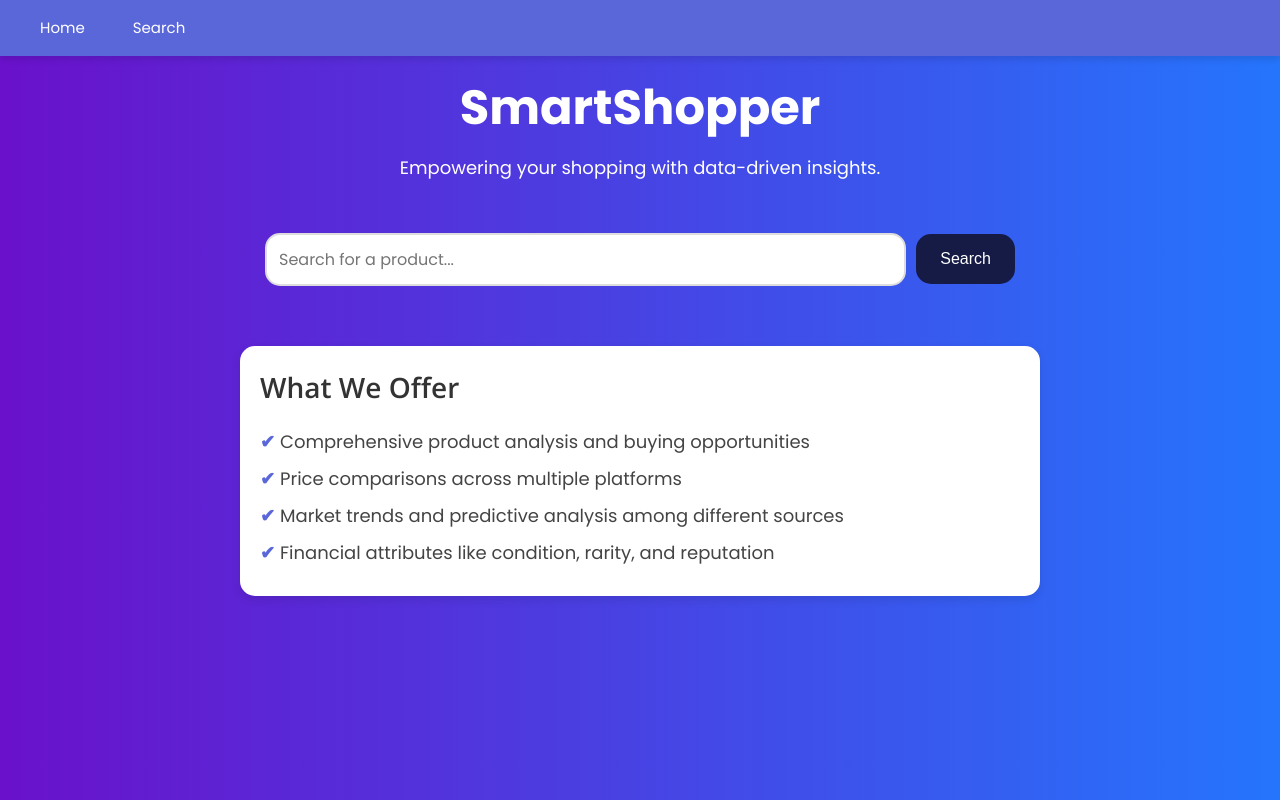
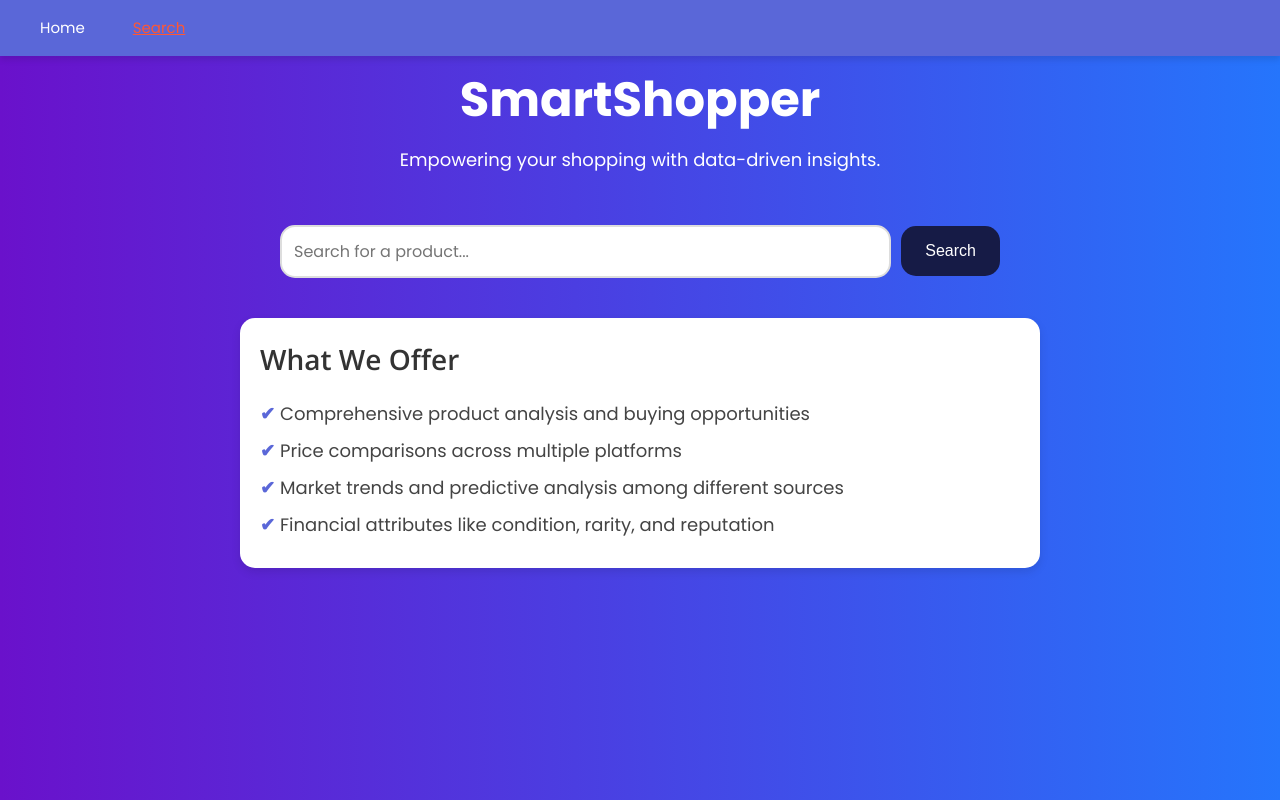
Before and after one commit to jadengong/lplhackarama2025, a React (Create React App) app: page / in a window 1280 px wide. Built offline with nearby package versions, Linux system fonts and the light colour scheme.

Commit message:
Add theme variables, container, focus styles; active nav; table scopes

```diff
--- a/src/components/HomePage.css
+++ b/src/components/HomePage.css
@@ -66,7 +66,7 @@ input[type="text"]:focus {
     display: flex;
     flex-direction: column;
     align-items: center;
-    padding: 40px;
+    padding: 32px 16px;
     text-align: center;
 }
 
@@ -95,8 +95,8 @@ input[type="text"]:focus {
 .search-section {
     width: 100%;
     align-items: center;
-    max-width: 750px;
-    margin-bottom: 60px;
+    max-width: 720px;
+    margin-bottom: 40px;
 }
 
 .search-box {
--- a/src/components/Navbar.css
+++ b/src/components/Navbar.css
@@ -57,6 +57,11 @@
     transform: none;
   }
 
+  .navbar a.active {
+    color: #ff5733;
+    text-decoration: underline;
+  }
+
   /* for smaller screens */
   @media screen and (max-width: 768px) {
     .navbar {
--- a/src/components/Navbar.js
+++ b/src/components/Navbar.js
@@ -1,5 +1,5 @@
 import React from 'react';
-import { Link } from 'react-router-dom';
+import { NavLink } from 'react-router-dom';
 import './Navbar.css';
 
 
@@ -8,12 +8,11 @@ const Navbar = () => {
     <nav className="navbar">
       <ul>
         <li>
-          <Link to="/landing">Home</Link> {/* Links to the landing page */}
+          <NavLink to="/landing" className={({ isActive }) => isActive ? 'active' : undefined}>Home</NavLink>
         </li>
         <li>
-          <Link to="/">Search</Link> {/* Link to the search page */}
+          <NavLink to="/" end className={({ isActive }) => isActive ? 'active' : undefined}>Search</NavLink>
         </li>
-
       </ul>
     </nav>
   );
--- a/src/components/SearchResultsPage.js
+++ b/src/components/SearchResultsPage.js
@@ -41,8 +41,8 @@ const SearchResultsPage = () => {
         <table className="price-comparison-table">
           <thead>
             <tr>
-              <th>Platform</th>
-              <th>Price</th>
+              <th scope="col">Platform</th>
+              <th scope="col">Price</th>
             </tr>
           </thead>
           <tbody>
```
Also changed, not shown: src/index.css (+26 -0 lines).
